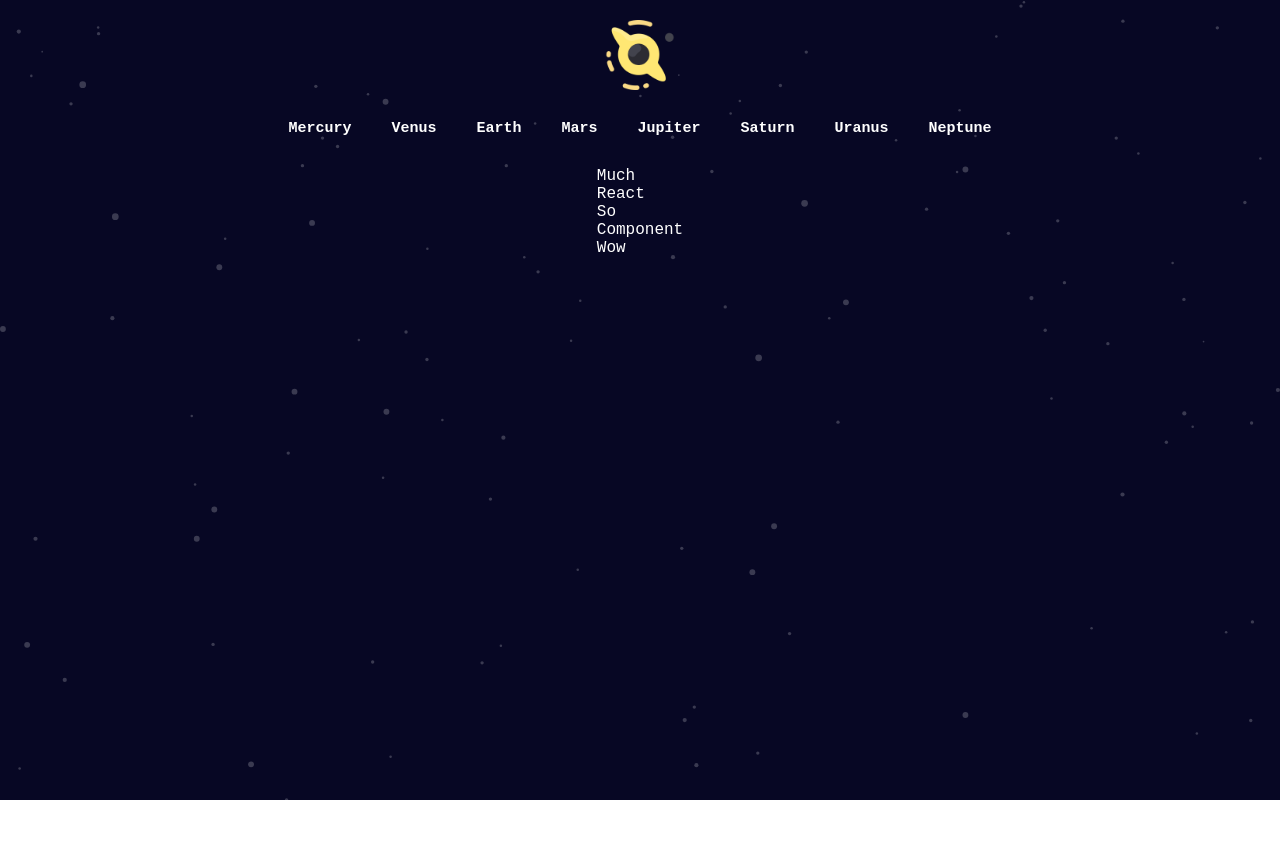
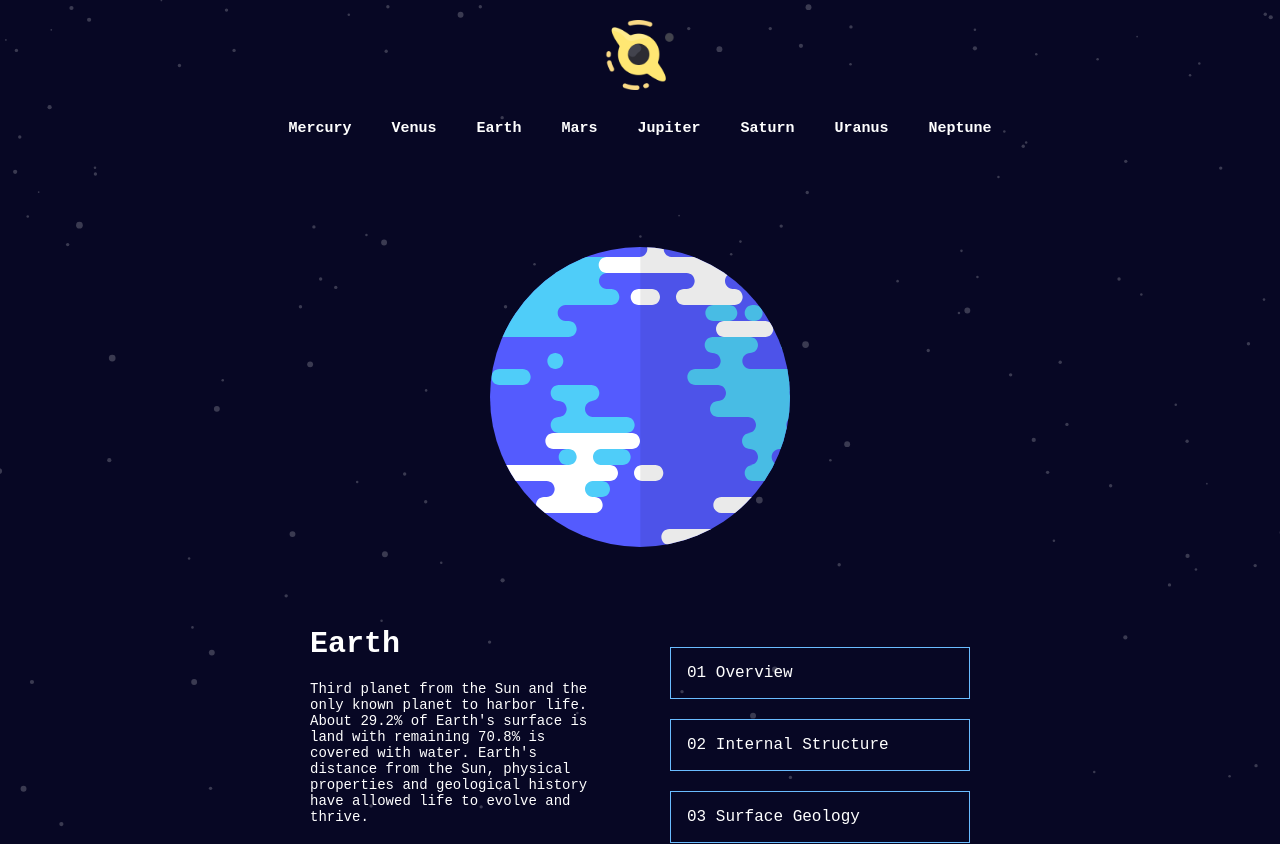
Before and after one commit to Meobot/space-site-project, a React (Vite) app: page / in a window 1280 px wide. Shown: the top 844 px of the page. Before the commit the page ends 800 px from the top, so only its background shows below. Built offline with nearby package versions, Linux system fonts and the light colour scheme; a web font is replaced by a local one.

Commit message:
bypassed Home component

```diff
--- a/src/App.tsx
+++ b/src/App.tsx
@@ -6,7 +6,7 @@ import { planetData } from "./planetData";
 import "./styles/App.css";
 
 function App() {
-	const [activePlanet, setActivePlanet] = useState("");
+	const [activePlanet, setActivePlanet] = useState("Earth");
 
 	const handlePlanetSelect = (planet: string) => {
 		setActivePlanet(planet);
@@ -56,7 +56,6 @@ function App() {
 	return (
 		<div className="App">
 			<Navbar planets={planetData} onPlanetSelect={handlePlanetSelect} />
-			{activePlanet ? (
 			<PlanetCard
 				planet={activePlanet}
 				planetOverview={getPlanetOverview(activePlanet)}
@@ -64,9 +63,6 @@ function App() {
 				planetGeology={getPlanetGeology(activePlanet)}
 				planetSpecs={getPlanetSpecs(activePlanet)}
 			/>
-			) : (
-				<Home />
-			)}
 		</div>
 	);
 }
```
Lines whose indentation alone changed are shown as unchanged.
